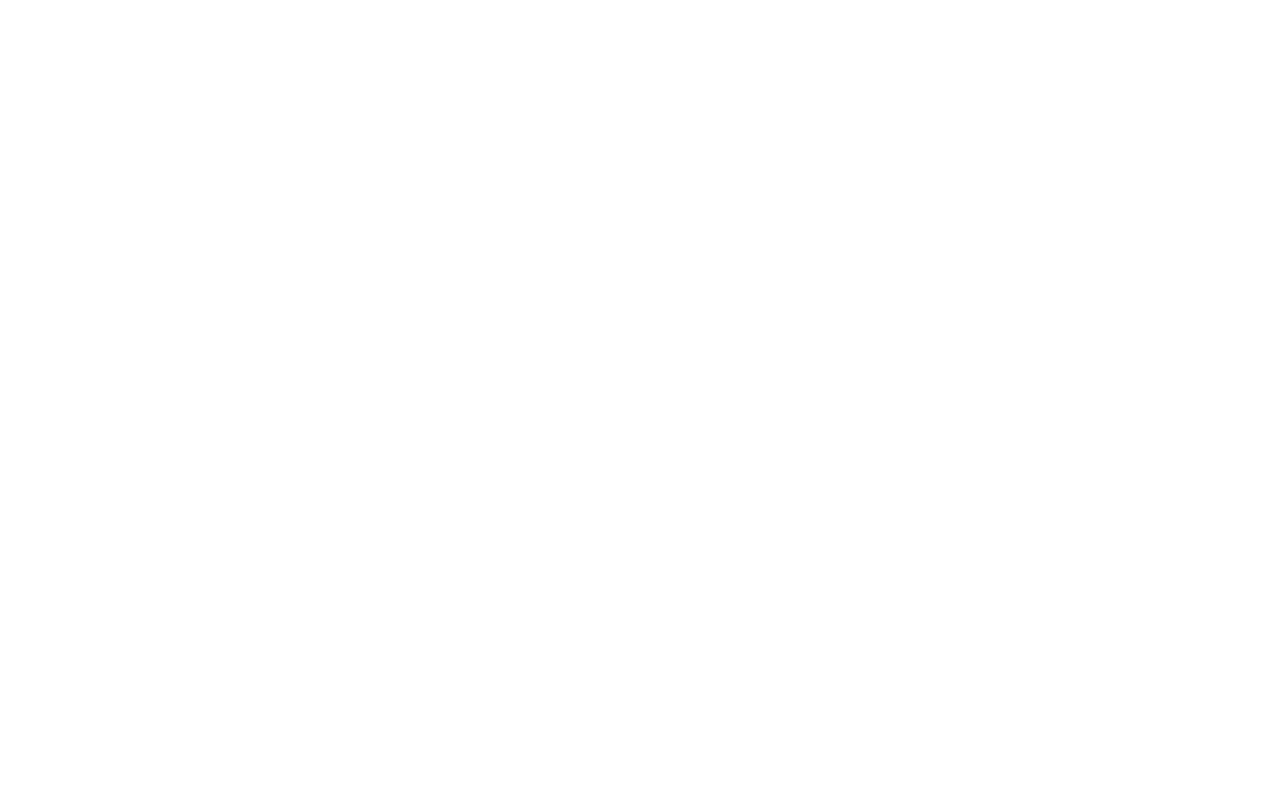
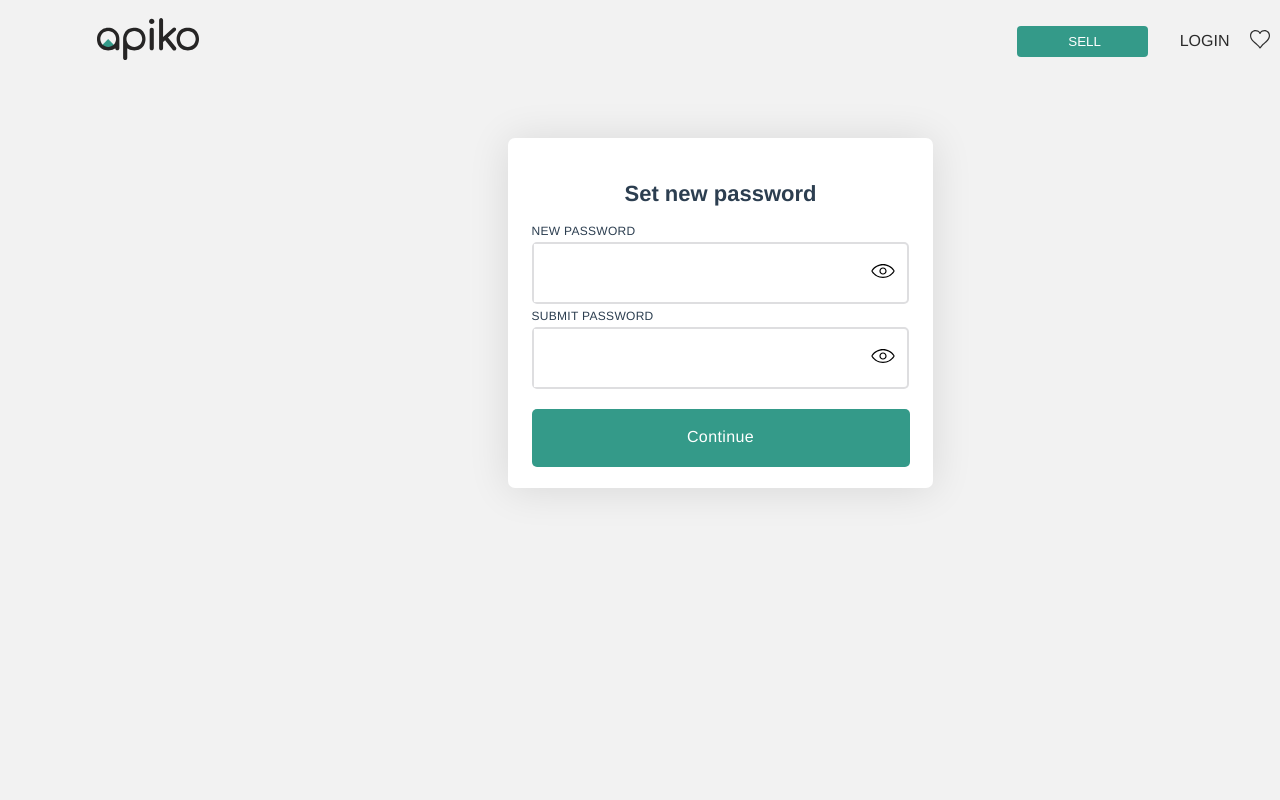
Before and after one commit to KulchytskyiOleh/Vue_Marketplace, a Vue app: page /new-password in a window 1280 px wide. Shown: the top 800 px of the page. Built offline with nearby package versions, Linux system fonts and the light colour scheme.

Commit message:
add new password component

```diff
--- a/src/components/ResetPassword.vue
+++ b/src/components/ResetPassword.vue
@@ -1,16 +1,16 @@
 <template>
   <div class="resetPasswordWrapper">
     <Header />
-    <main class="resetPasswordForm">
+    <form class="resetPasswordForm" @submit.prevent="resetPassword">
       <div class="resetPasswordFormWrapper">
         <h2 class="formSlogan">Restore Password</h2>
         <div class="emailWrapper">
           <p class="emailSlogan">EMAIL</p>
-          <input class="emailInput" type="text" placeholder="Example@gmail.com" />
+          <input class="emailInput" type="text" v-model="userEmail" placeholder="Example@gmail.com" required minlength="8" />
         </div>
-        <button class="resetPasswordFormBtn">Continue</button>
+        <button class="resetPasswordFormBtn" type="submit">Continue</button>
       </div>
-    </main>
+    </form>
     <Footer />
   </div>
 </template>
@@ -18,6 +18,7 @@
 <script>
 import Header from '@/components/Header.vue';
 import Footer from '@/components/Footer.vue';
+import axios from 'axios';
 export default {
   name: 'ResetPassword',
   props: {
@@ -26,6 +27,33 @@ export default {
   components: {
     Header,
     Footer,
+  },
+  data: () => {
+    return {
+      userEmail: '',
+      success: false,
+      errorText: '',
+    };
+  },
+  methods: {
+    resetPassword() {
+      this.passwordCheck();
+      if (this.success) {
+        axios
+          .post('https://agile-everglades-70301.herokuapp.com/api/restoreEmail', {
+            email: `${this.userEmail}`,
+          })
+          .then((resp) => console.log('resp data', resp.data))
+          .catch((err) => console.log(err, 'err'));
+        this.userEmail = '';
+      }
+    },
+    passwordCheck() {
+      if (!this.userEmail) return this.success;
+      if (this.userEmail.length < 6) return this.success;
+      if (!this.userEmail.includes('@')) return this.success, console.log('email need to contains @ symbol');
+      if (this.userEmail.includes('@')) return (this.success = true);
+    },
   },
 };
 </script>
@@ -50,8 +78,7 @@ export default {
 .resetPasswordFormWrapper {
   display: grid;
   width: 377px;
-  grid-template-areas:
-    'formSlogan' 'emailWrapper' 'resetPasswordFormBtn';
+  grid-template-areas: 'formSlogan' 'emailWrapper' 'resetPasswordFormBtn';
 }
 .formSlogan {
   grid-area: formSlogan;
@@ -61,8 +88,7 @@ export default {
   height: 76px;
   display: grid;
   margin-bottom: 24px;
-  grid-template-areas:
-    'emailSlogan' 'emailInput';
+  grid-template-areas: 'emailSlogan' 'emailInput';
 }
 .emailSlogan {
   grid-area: emailSlogan;
@@ -101,5 +127,4 @@ export default {
   text-align: center;
   cursor: pointer;
 }
-
 </style>
--- /dev/null
+++ b/src/components/SubmitNewPassword.vue
@@ -0,0 +1,230 @@
+<template>
+  <div class="submitNewPasswordWrapper">
+    <Header />
+    <main class="mainSectionWrapper">
+      <form class="newPasswordForm" @submit.prevent="loginSubmit">
+        <h2>Set new password</h2>
+        <div class="newPasswordWrapper">
+          <label for="password"> NEW PASSWORD</label>
+          <div class="newPasswordInputWrapper">
+            <input :type="showNewPassword ? 'text' : 'password'" v-model="newUserPassword" required minlength="6" />
+            <i @click="showPasswordToggle()">
+              <svg width="24" height="16" viewBox="0 0 24 16" fill="none" xmlns="http://www.w3.org/2000/svg">
+                <path
+                  fill-rule="evenodd"
+                  clip-rule="evenodd"
+                  d="M12 0.949005C16.607 0.949005 20.852 3.26501 23.352 7.14401C23.688 7.66401 23.688 8.33601 23.352 8.85701C20.852 12.735 16.607 15.051 12 15.051C7.39298 15.051 3.14898 12.735 0.647979 8.85701C0.312979 8.33601 0.312979 7.66501 0.647979 7.14401C3.14898 3.26501 7.39298 0.949005 12 0.949005ZM12 13.851C16.198 13.851 20.065 11.741 22.344 8.20601C22.423 8.08301 22.423 7.91701 22.344 7.79401C20.064 4.25901 16.198 2.14901 12 2.14901C7.80198 2.14901 3.93598 4.25901 1.65698 7.79401C1.57698 7.91701 1.57698 8.08301 1.65698 8.20601C3.93598 11.741 7.80198 13.851 12 13.851ZM12 4.40001C10.015 4.40001 8.39998 6.01501 8.39998 8C8.39998 9.98501 10.015 11.6 12 11.6C13.985 11.6 15.6 9.98501 15.6 8C15.6 6.01501 13.985 4.40001 12 4.40001ZM9.59998 8.00001C9.59998 9.32301 10.677 10.4 12 10.4C13.323 10.4 14.4 9.32301 14.4 8.00001C14.4 6.67701 13.323 5.60001 12 5.60001C10.677 5.60001 9.59998 6.67701 9.59998 8.00001Z"
+                  fill="black"
+                />
+              </svg>
+            </i>
+          </div>
+        </div>
+        <div class="submitPasswordWrapper">
+          <label for="password">SUBMIT PASSWORD</label>
+          <div class="submitPasswordInputWrapper">
+            <input :type="showSubmitTedPassword ? 'text' : 'password'" v-model="submitUserPassword" required minlength="6" />
+            <i @click="showPasswordToggle('showSubmitTedPassword')">
+              <svg width="24" height="16" viewBox="0 0 24 16" fill="none" xmlns="http://www.w3.org/2000/svg">
+                <path
+                  fill-rule="evenodd"
+                  clip-rule="evenodd"
+                  d="M12 0.949005C16.607 0.949005 20.852 3.26501 23.352 7.14401C23.688 7.66401 23.688 8.33601 23.352 8.85701C20.852 12.735 16.607 15.051 12 15.051C7.39298 15.051 3.14898 12.735 0.647979 8.85701C0.312979 8.33601 0.312979 7.66501 0.647979 7.14401C3.14898 3.26501 7.39298 0.949005 12 0.949005ZM12 13.851C16.198 13.851 20.065 11.741 22.344 8.20601C22.423 8.08301 22.423 7.91701 22.344 7.79401C20.064 4.25901 16.198 2.14901 12 2.14901C7.80198 2.14901 3.93598 4.25901 1.65698 7.79401C1.57698 7.91701 1.57698 8.08301 1.65698 8.20601C3.93598 11.741 7.80198 13.851 12 13.851ZM12 4.40001C10.015 4.40001 8.39998 6.01501 8.39998 8C8.39998 9.98501 10.015 11.6 12 11.6C13.985 11.6 15.6 9.98501 15.6 8C15.6 6.01501 13.985 4.40001 12 4.40001ZM9.59998 8.00001C9.59998 9.32301 10.677 10.4 12 10.4C13.323 10.4 14.4 9.32301 14.4 8.00001C14.4 6.67701 13.323 5.60001 12 5.60001C10.677 5.60001 9.59998 6.67701 9.59998 8.00001Z"
+                  fill="black"
+                />
+              </svg>
+            </i>
+          </div>
+        </div>
+        <button class="loginSubmitBtn" type="submit">Continue</button>
+      </form>
+    </main>
+    <Footer />
+  </div>
+</template>
+
+<script>
+import Header from '@/components/Header.vue';
+import Footer from '@/components/Footer.vue';
+import axios from 'axios';
+
+export default {
+  components: {
+    Header,
+    Footer,
+  },
+  data: () => {
+    return {
+      showNewPassword: false,
+      showSubmitTedPassword: false,
+      newUserPassword: '',
+      submitUserPassword: '',
+      successLogin: false,
+      userError: '',
+    };
+  },
+  methods: {
+    showPasswordToggle(type = 'showNewPassword') {
+      this[type] = !this[type];
+    },
+    registerSubmit() {
+      this.passwordCheck();
+      if (this.success) {
+        axios
+          .post('https://agile-everglades-70301.herokuapp.com/api/', {
+            password: `${this.newUserPassword}`,
+          })
+          .then((resp) => console.log('resp data', resp.data))
+          .catch((err) => console.log(err, 'err'));
+        this.newUserPassword = '';
+        this.submitUserPassword = '';
+      }
+    },
+    passwordCheck() {
+      if (this.userPassword.length < 6) return this.success;
+      if (this.submitUserPassword.length < 6) return this.success;
+      if (!this.newUserPassword || !this.submitUserPassword) return this.success;
+      if (this.newUserPassword !== this.submitUserPassword) return this.success;
+      if (this.newUserPassword === this.submitUserPassword) return (this.success = true);
+    },
+  },
+  mounted() {},
+};
+</script>
+
+<style scoped lang="scss">
+
+.headerWrapper {
+  grid-area: headerWrapper;
+}
+.submitNewPasswordWrapper {
+  display: grid;
+  margin: 0 auto;
+  background-color: #f2f2f2;
+  grid-template-areas: 'headerWrapper' '.' 'mainSectionWrapper' '.' 'resetWrapperBottom';
+  // grid-template-rows: 41.88px 81px 365px 554px 73px;
+}
+.mainSectionWrapper {
+  display: grid;
+  grid-area: mainSectionWrapper;
+  margin: 0 auto;
+  display: grid;
+  width: 425px;
+  grid-template-areas: 'newPasswordForm';
+  // grid-template-rows: 365px 76px;
+  gap: 21px;
+  margin-bottom: 554px;
+}
+.newPasswordForm {
+  display: grid;
+  grid-area: newPasswordForm;
+  border-radius: 7px;
+  padding: 25px 23px 21px 24px;
+  background: #ffffff;
+  box-shadow: 0px 2px 42px 0px #0000001c;
+
+  grid-template-areas: 'newPasswordSlogan' 'newPasswordWrapper' 'submitPasswordWrapper' 'loginSubmitBtn';
+  & h2 {
+    grid-area: newPasswordSlogan;
+    font-family: Helvetica;
+    font-size: 22px;
+    line-height: 25px;
+    letter-spacing: 0px;
+  }
+}
+
+.newPasswordWrapper {
+  grid-area: newPasswordWrapper;
+  display: grid;
+  margin-bottom: 5px;
+  width: 377px;
+  grid-template-areas: 'passwordLabel' '.' 'newPasswordInputWrapper';
+  & label {
+    grid-area: passwordLabel;
+    justify-self: start;
+    font-family: Helvetica;
+    font-size: 12px;
+    line-height: 14px;
+    letter-spacing: 0.30000001192092896px;
+    text-align: left;
+    margin-bottom: 4px;
+  }
+}
+.newPasswordInputWrapper {
+  grid-area: newPasswordInputWrapper;
+  border-radius: 5px;
+  height: 58px;
+  border: 2px solid #dedee0;
+  display: grid;
+  grid-template-areas: 'passwordInput showPassword';
+  gap: 20px;
+  grid-template-columns: 0.9fr 0.1fr;
+  & input {
+    grid-area: passwordInput;
+    padding: 19px 45px 21px 13px;
+    border: none;
+    outline: none;
+  }
+  & i {
+    grid-area: showPassword;
+    align-self: center;
+    justify-self: start;
+    cursor: pointer;
+  }
+}
+.submitPasswordWrapper {
+  grid-area: submitPasswordWrapper;
+  display: grid;
+  margin-bottom: 5px;
+  width: 377px;
+  grid-template-areas: 'passwordLabel' '.' 'submitPasswordInputWrapper';
+  margin-bottom: 20px;
+  & label {
+    grid-area: passwordLabel;
+    justify-self: start;
+    font-family: Helvetica;
+    font-size: 12px;
+    line-height: 14px;
+    letter-spacing: 0.30000001192092896px;
+    text-align: left;
+    margin-bottom: 4px;
+  }
+}
+.submitPasswordInputWrapper {
+  grid-area: submitPasswordInputWrapper;
+  border-radius: 5px;
+  height: 58px;
+  border: 2px solid #dedee0;
+  display: grid;
+  grid-template-areas: 'passwordInput showPassword';
+  gap: 20px;
+  grid-template-columns: 0.9fr 0.1fr;
+  & input {
+    grid-area: passwordInput;
+    padding: 19px 45px 21px 13px;
+    border: none;
+    outline: none;
+  }
+  & i {
+    grid-area: showPassword;
+    align-self: center;
+    justify-self: start;
+    cursor: pointer;
+  }
+}
+.loginSubmitBtn {
+  grid-area: loginSubmitBtn;
+  height: 58px;
+  padding: 19px 29px 21px 29px;
+  background: #349a89;
+  color: #ffffff;
+  border: none;
+  border-radius: 5px;
+  font-family: Helvetica;
+  font-size: 16px;
+  line-height: 18px;
+  letter-spacing: 0.4000000059604645px;
+  text-align: center;
+  cursor: pointer;
+}
+</style>
--- a/src/components/loginPage.vue
+++ b/src/components/loginPage.vue
@@ -62,7 +62,6 @@ export default {
     };
   },
   methods: {
-    // test() {},
     passwordToggle() {
       this.showPassword = !this.showPassword;
     },
--- a/src/router/index.js
+++ b/src/router/index.js
@@ -4,6 +4,7 @@ import Home from '../views/Home.vue';
 import loginPage from '../components/loginPage';
 import registerPage from '../components/registerPage';
 import ResetPassword from '../components/ResetPassword';
+import SubmitNewPassword from '../components/SubmitNewPassword';
 import axios from 'axios';
 
 Vue.use(VueRouter);
@@ -30,6 +31,11 @@ const routes = [
     component: registerPage,
   },
   {
+    path: '/new-password',
+    name: 'new-password',
+    component: SubmitNewPassword,
+  },
+  {
     path: '/about',
     name: 'About',
     // route level code-splitting
```
